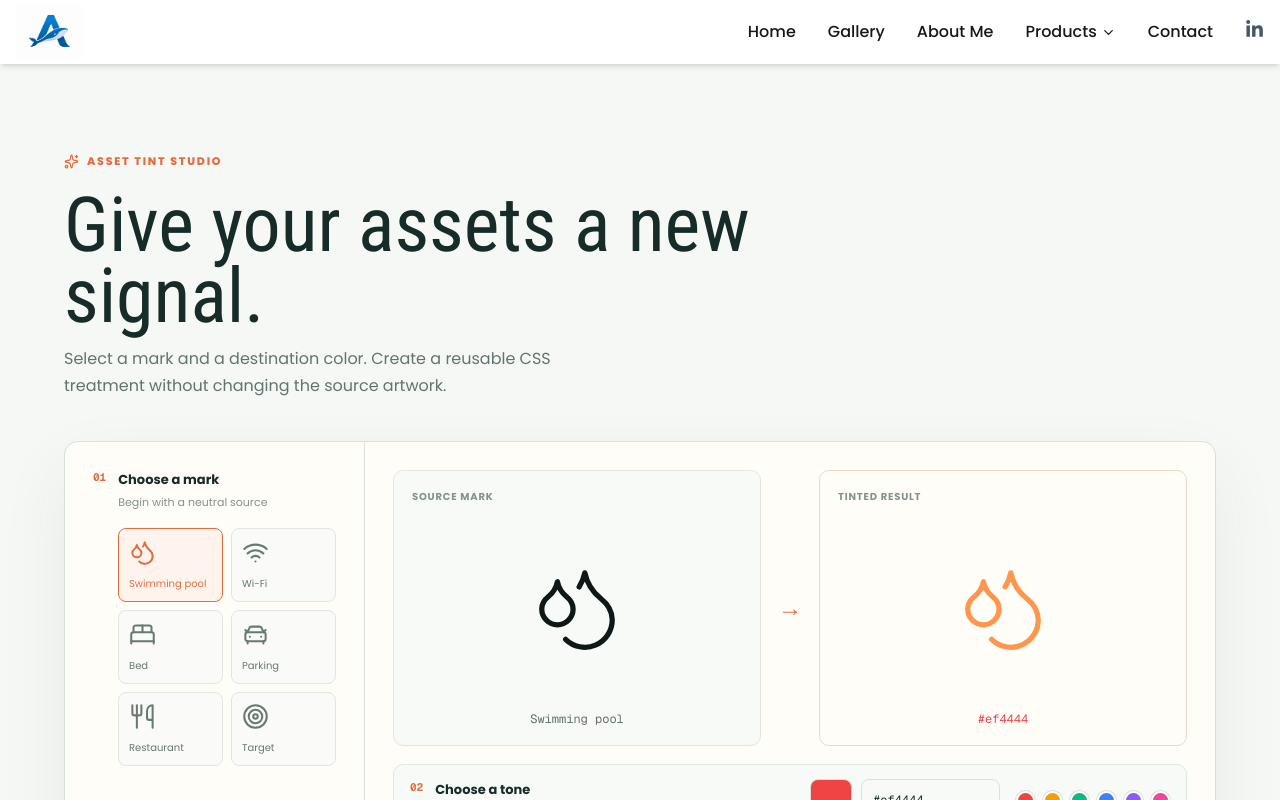
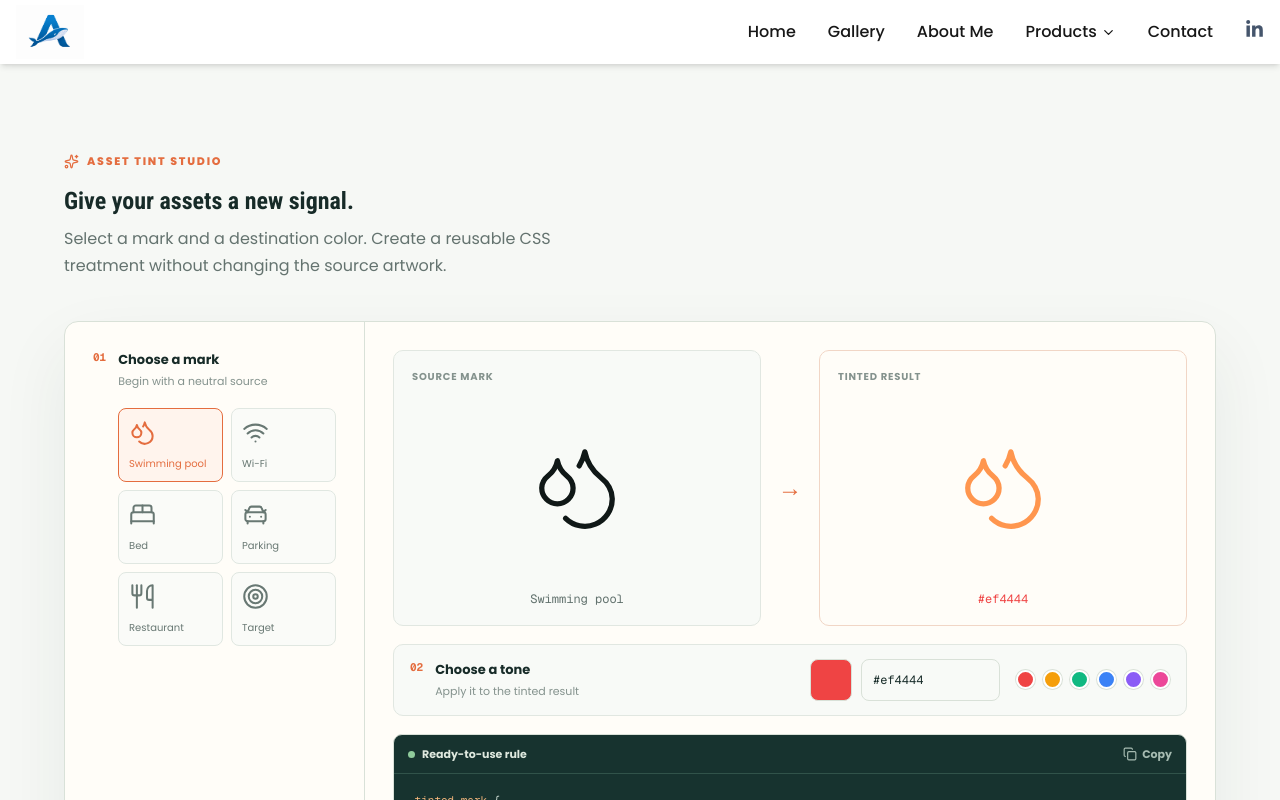
Before and after one commit to ajithrajkg/portfolio, a Next.js app: page /asset-tint in a window 1280 px wide. Shown: the top 800 px of the page. Built offline with nearby package versions, Linux system fonts and the light colour scheme; no server answers; a web font is replaced by a local one.

Commit message:
svg color picker

```diff
--- a/src/app/globals.css
+++ b/src/app/globals.css
@@ -68,7 +68,7 @@ body {
 .asset-tint-hero, .asset-tint-tool, .asset-tint-how-it-works { max-width: 1180px; margin: 0 auto; }
 .asset-tint-hero { padding: 16px 0 42px; }
 .asset-tint-eyebrow { display: inline-flex; align-items: center; gap: 8px; color: #e46d3f; font-size: 11px; font-weight: 800; letter-spacing: .16em; text-transform: uppercase; }
-.asset-tint-hero h1 { max-width: 720px; margin: 14px 0 12px; font-family: "Roboto Condensed", sans-serif; font-size: clamp(42px, 6vw, 76px); line-height: .94; letter-spacing: 0; }
+.asset-tint-hero h1 { max-width: 720px; margin: 14px 0 12px; font-family: "Roboto Condensed", sans-serif;  line-height: .94; letter-spacing: 0; }
 .asset-tint-hero p { max-width: 570px; margin: 0; color: #64736f; font-size: 16px; line-height: 1.7; }
 .asset-tint-tool { display: grid; grid-template-columns: 300px minmax(0, 1fr); overflow: hidden; border: 1px solid #d9e1d8; border-radius: 14px; background: #fffdf8; box-shadow: 0 28px 70px #17332f12; }
 .asset-tint-sidebar { padding: 28px; border-right: 1px solid #d9e1d8; }
--- a/src/components/SvgColorFilterTool.js
+++ b/src/components/SvgColorFilterTool.js
@@ -88,7 +88,7 @@ export default function AssetTintStudio() {
     <main className="asset-tint-page">
       <section className="asset-tint-hero">
         <div className="asset-tint-eyebrow"><Sparkles size={15} /> Asset tint studio</div>
-        <h1>Give your assets a new signal.</h1>
+        <h1 className="text-2xl font-bold">Give your assets a new signal.</h1>
         <p>Select a mark and a destination color. Create a reusable CSS treatment without changing the source artwork.</p>
       </section>
 
```
